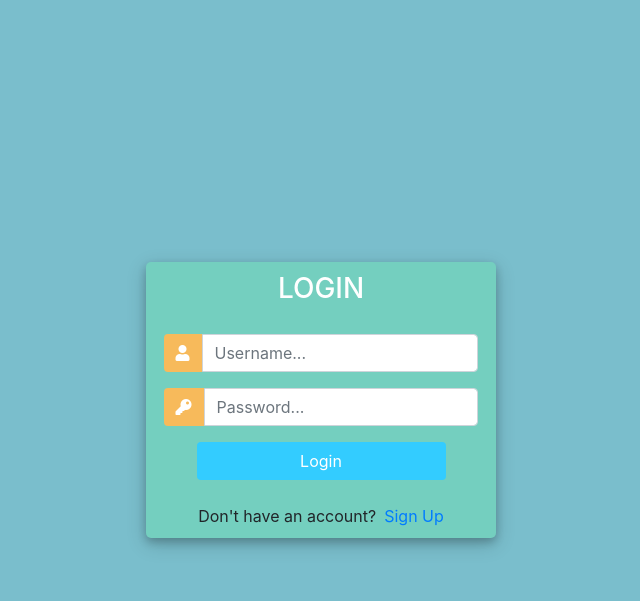
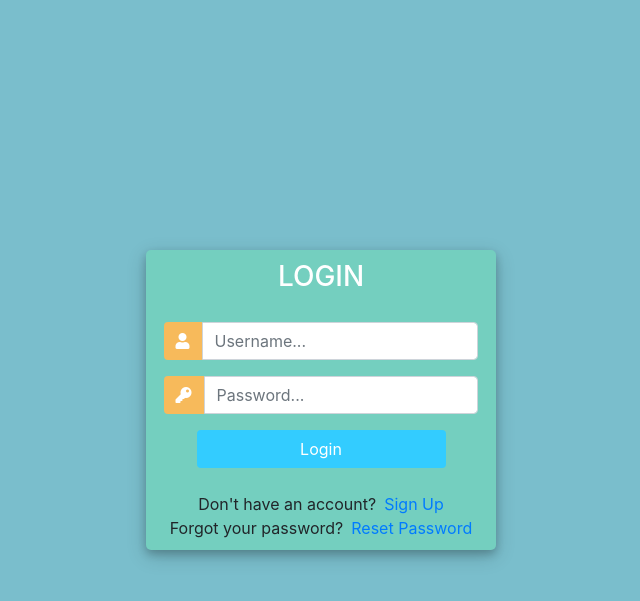
Before and after one commit to Kowalski31/19120689_Group03_Option2, a Django app: page /login/ in a window 1280 px wide. Shown: the top 601 px of the page, without its empty margins (319-959 px from the left). Run offline with Django 4.2, Linux system fonts and the light colour scheme; some libraries are stand-ins or nearby versions.

Commit message:
video 20: Password Reset Email

```diff
--- a/crm1/accounts/templates/accounts/login.html
+++ b/crm1/accounts/templates/accounts/login.html
@@ -113,7 +113,9 @@
 					<div class="d-flex justify-content-center links">
 						Don't have an account? <a href="{% url 'register' %}" class="ml-2">Sign Up</a>
 					</div>
-
+					<div class="d-flex justify-content-center links">
+						Forgot your password? <a href="{% url 'reset_password' %}" class="ml-2">Reset Password</a>
+					</div>
 				</div>
 			</div>
 		</div>
--- /dev/null
+++ b/crm1/accounts/templates/accounts/password_reset_done.html
@@ -0,0 +1,5 @@
+<h3>Password reset complete</h3>
+
+<p>Your password has been set. You may go ahead and log in now.</p>
+
+<a href="/">Log in</a>
--- a/crm1/accounts/urls.py
+++ b/crm1/accounts/urls.py
@@ -1,4 +1,7 @@
 from django.urls import path
+
+from django.contrib.auth import views as auth_views
+
 from . import views
 
 urlpatterns = [
@@ -18,5 +21,16 @@ urlpatterns = [
     path('update_order/<str:pk>/', views.updateOrder, name="update_order"),
     path('delete_order/<str:pk>/', views.deleteOrder, name="delete_order"),
 
+    path('reset_password/',
+        auth_views.PasswordResetView.as_view(template_name="accounts/password_reset.html"), name="reset_password"),
+
+    path('reset_password_sent/',
+        auth_views.PasswordResetDoneView.as_view(template_name="accounts/password_reset_sent.html"), name="password_reset_done"),
+
+    path('reset/<uid64>/<token>/',
+        auth_views.PasswordResetConfirmView.as_view(template_name="accounts/password_reset_form.html"), name="password_reset_confirm"),
+
+    path('reset_password_complete/',
+        auth_views.PasswordResetCompleteView.as_view(template_name="accounts/password_reset_done.html"), name="password_reset_complete"),
 
 ]
```
Also changed, not shown: crm1/accounts/templates/accounts/password_reset.html (added, +11 -0 lines), crm1/accounts/templates/accounts/password_reset_form.html (added, +11 -0 lines), crm1/accounts/templates/accounts/password_reset_sent.html (added, +10 -0 lines), crm1/crm1/settings.py (+8 -1 lines), crm1/db.sqlite3.
